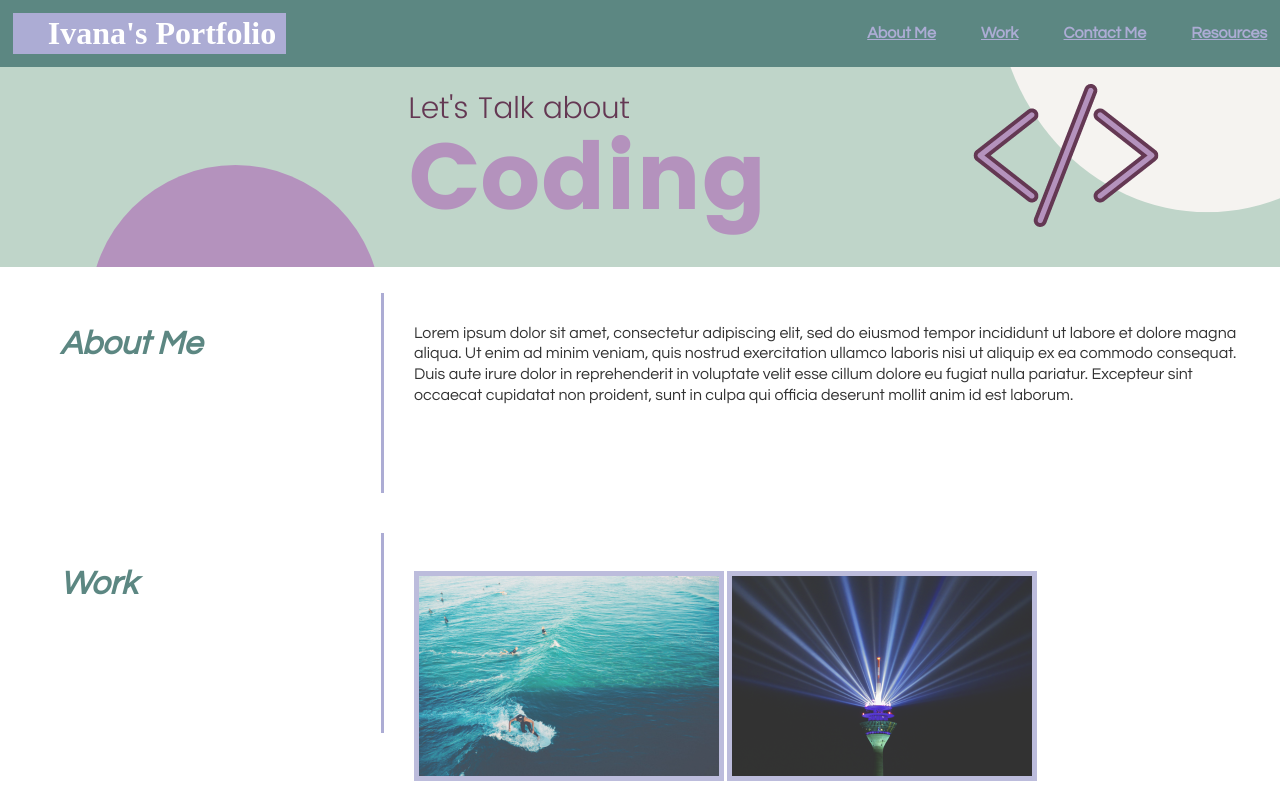
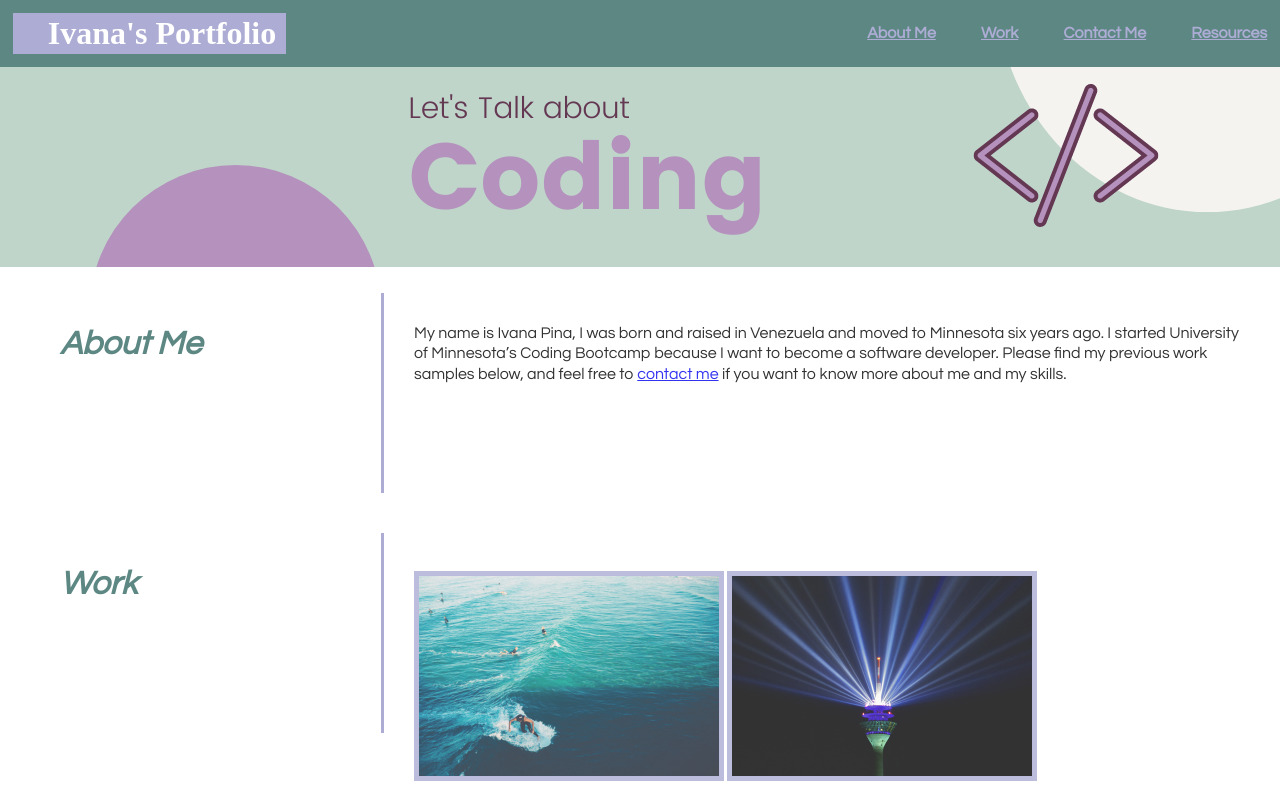
Before and after one commit to ivanapina/Challenge02, a plain HTML site: page index.html in a window 1280 px wide. Shown: the top 791 px of the page. Drawn offline with Linux system fonts and the light colour scheme.

Commit message:
changes to index

```diff
--- a/index.html
+++ b/index.html
@@ -29,7 +29,8 @@
 
     <main>
       <div class="main-side" id="content-about">About Me</div>
-      <p class="main-content" id="about-me">Lorem ipsum dolor sit amet, consectetur adipiscing elit, sed do eiusmod tempor incididunt ut labore et dolore magna aliqua. Ut enim ad minim veniam, quis nostrud exercitation ullamco laboris nisi ut aliquip ex ea commodo consequat. Duis aute irure dolor in reprehenderit in voluptate velit esse cillum dolore eu fugiat nulla pariatur. Excepteur sint occaecat cupidatat non proident, sunt in culpa qui officia deserunt mollit anim id est laborum.</p>
+      <p class="main-content" id="about-me">
+        My name is Ivana Pina, I was born and raised in Venezuela and moved to Minnesota six years ago. I started University of Minnesota’s Coding Bootcamp because I want to become a software developer. Please find my previous work samples below, and feel free to <a href="#contact-me">contact me</a> if you want to know more about me and my skills.</p>
       <div class="main-side" id="content-about">Work</div>
       <div class="main-content" id="work">
       <img src="./Assets/images/surf-report.png" alt="Surf Report">
```
